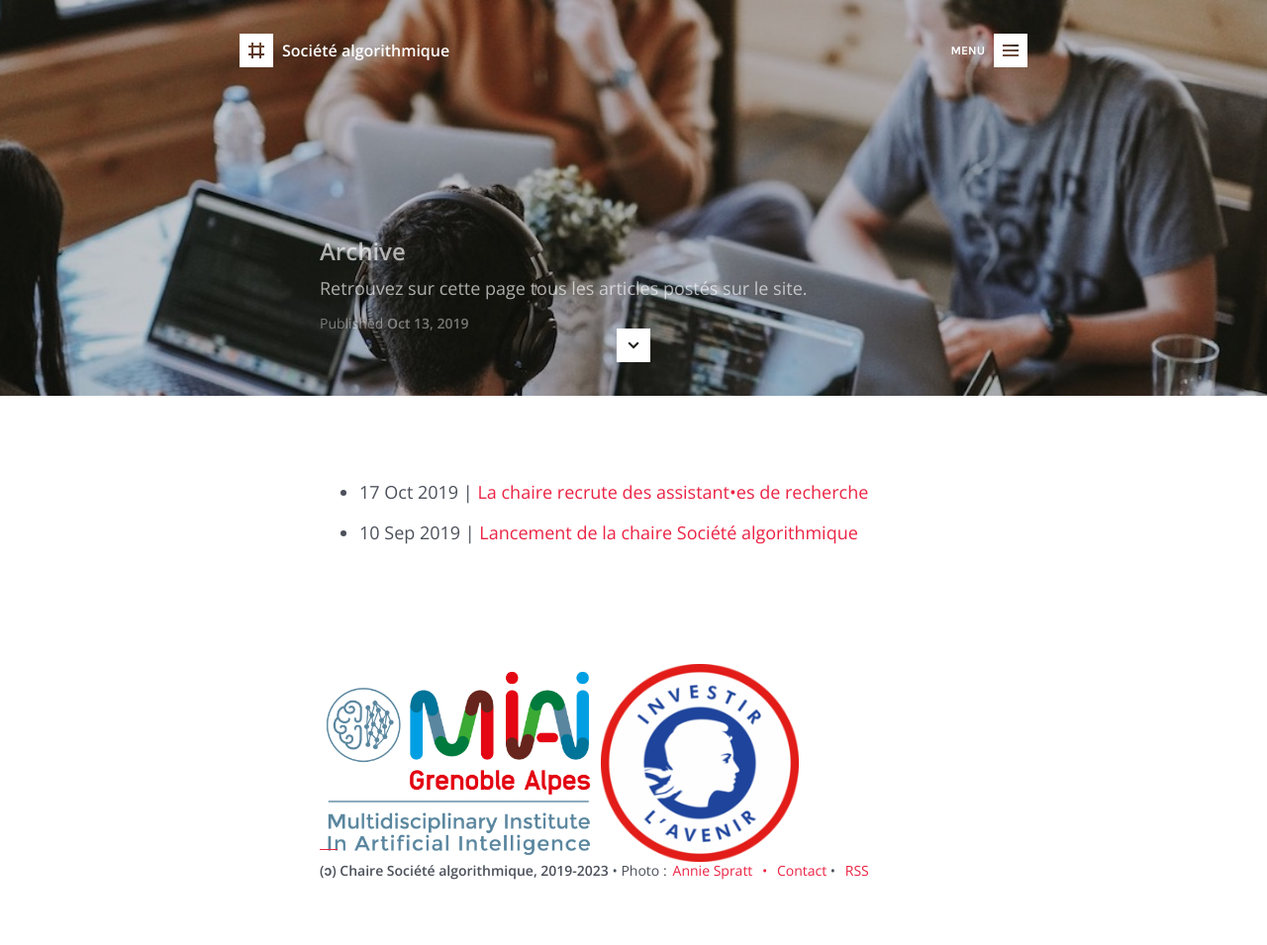
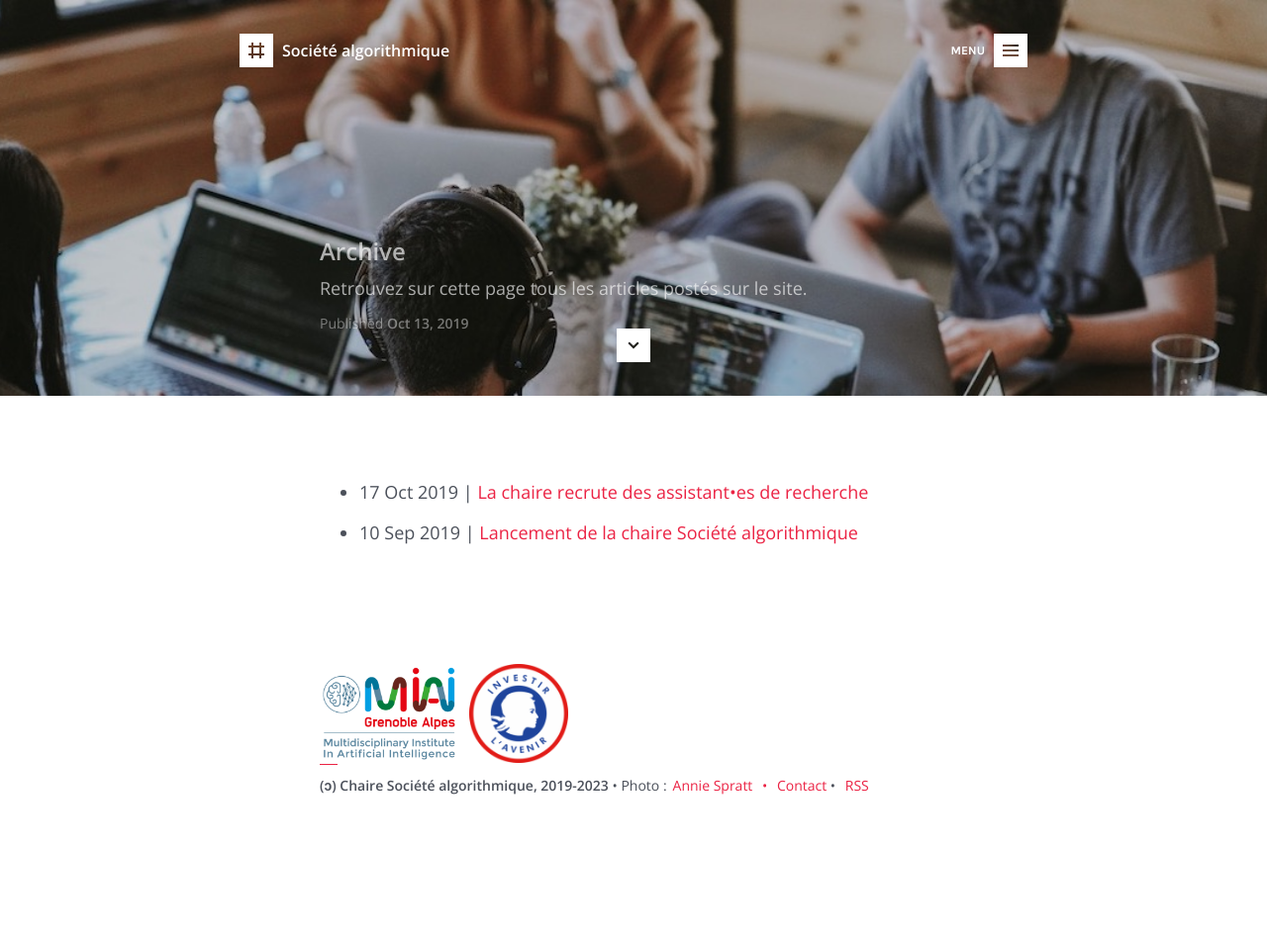
Before and after one commit to gillesbastin/algorithmicsociety.github.io, a Jekyll site: the page built from archive.md, in a window 1280 px wide. Shown: the whole page at 99% size. Built offline with Jekyll 4.4.1, drawn with Linux system fonts in a browser that asks for light colours; after the commit the page ends 900 px from its top, so only the background shows below that.

Commit message:
Update footer.html

```diff
--- a/_includes/footer.html
+++ b/_includes/footer.html
@@ -1,9 +1,9 @@
     {% if site.copyright or site.email %}
 
       <footer data-animation="fadeInUp">
-           <img src="images/logoMIAI+BL-rvb.jpg" height="200">
-           <img src="images/220px-Logo-Investir_l'avenir-2018.png" height="200">
-           <br>
+           <img src="images/logoMIAI+BL-rvb.jpg" height="100"> &nbsp
+           <img src="images/220px-Logo-Investir_l'avenir-2018.png" height="100">
+           <br><br>
         <div class="copyright">
           {% if site.copyright %}<b>{{ site.copyright }}</b>{% endif %} • Photo :<a href="https://unsplash.com/@anniespratt">Annie Spratt<a/> •
         	{% if site.email %}<a href="mailto:{{ site.email }}" title="Send E-Mail">Contact</a>{% endif %} •
```
